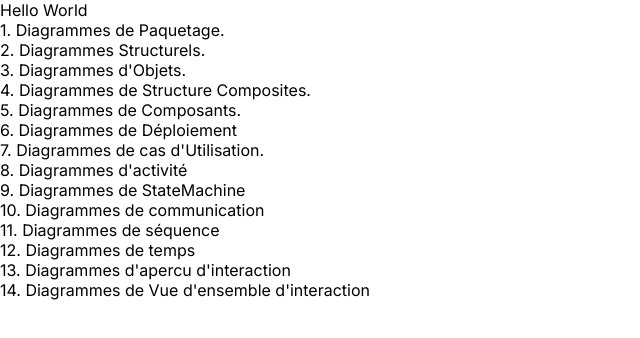
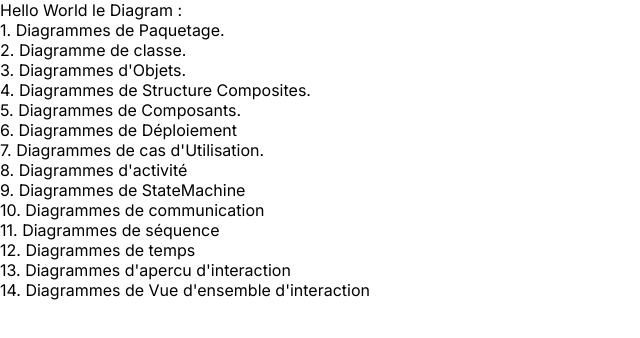
Before and after one commit to 2023-cda-alt-devops-p4/CatalogueDiagrammesNassim, a Next.js app in the folder uml/: page / in a window 1280 px wide. Shown: the top 338 px of the page, without its empty margins (0-640 px from the left). Built offline with nearby package versions, Linux system fonts and the light colour scheme.

Commit message:
refactor : ajout de data dans mon api

```diff
--- a/uml/src/app/page.js
+++ b/uml/src/app/page.js
@@ -1,8 +1,10 @@
 import { Cards } from "@/containers/Cards/Cards"
+
+
 export default function Home() {
   return (
     <main>
-      <div> Hello World</div>
+      <div> Hello World le Diagram : </div>
       <Cards />
     </main>
   )
--- a/uml/src/components/Card/Card.jsx
+++ b/uml/src/components/Card/Card.jsx
@@ -1,8 +1,8 @@
 import Image from 'next/image'
 
-export const Card = ({ children }) => {
+export const Card = ({ children, key }) => {
     return (
-        <div>
+        <div key={key}>
             {children}
         </div>
     )
--- a/uml/src/containers/Cards/Cards.jsx
+++ b/uml/src/containers/Cards/Cards.jsx
@@ -1,14 +1,15 @@
 'use client'
 import { umlData } from "@/data/Diagram";
-import { CardTitle, CardDescription } from "@/components/Card/Card";
+import { CardTitle, Card } from "@/components/Card/Card";
 export const Cards = () => {
-    // const [allData] = useState(UmlData);
     console.table("all", umlData)
     return (
         <div>
-            {umlData.map((data) => (
+            {umlData.map((data, id) => (
                 <>
-                    <CardTitle> {data.id}. {data.name}</CardTitle>
+                    <Card key={id.id}>
+                        <CardTitle > {data.id}. {data.name}</CardTitle>
+                    </Card>
                 </>
 
             ))}
--- a/uml/src/data/Diagram.jsx
+++ b/uml/src/data/Diagram.jsx
@@ -6,22 +6,22 @@ export const umlData = [
         id: 1,
         groupe: 1,
         name: "Diagrammes de Paquetage.",
-        picture: "fkzdfervg",
-        description: "loremIpsum"
+        picture: "https://www.sparxsystems.fr/images/screenshots/package-diagram.png",
+        description: "Le diagramme de paquetage reflete une organisation de paquetage et de leur élements. Il est utiliser pour représenter des élements de classe.",
     },
     {
         id: 2,
         groupe: 1,
-        name: "Diagrammes Structurels.",
-        picture: "fkzdfervg",
-        description: "loremIpsum"
+        name: "Diagramme de classe.",
+        picture: "https://www.sparxsystems.fr/images/screenshots/classe-diagram.jpg",
+        description: "Le diagram de classe consiste a montrer les blocs de construction de tous système orienté objet. Le diagram de classe et souvent le plus utile pour illuster les relations entre les classes et les interfaces."
     },
     {
         id: 3,
         groupe: 1,
         name: "Diagrammes d'Objets.",
-        picture: "fkzdfervg",
-        description: "loremIpsum"
+        picture: "https://www.sparxsystems.fr/images/screenshots/object-diagram.png",
+        description: ""
     },
     {
         id: 4,
```
